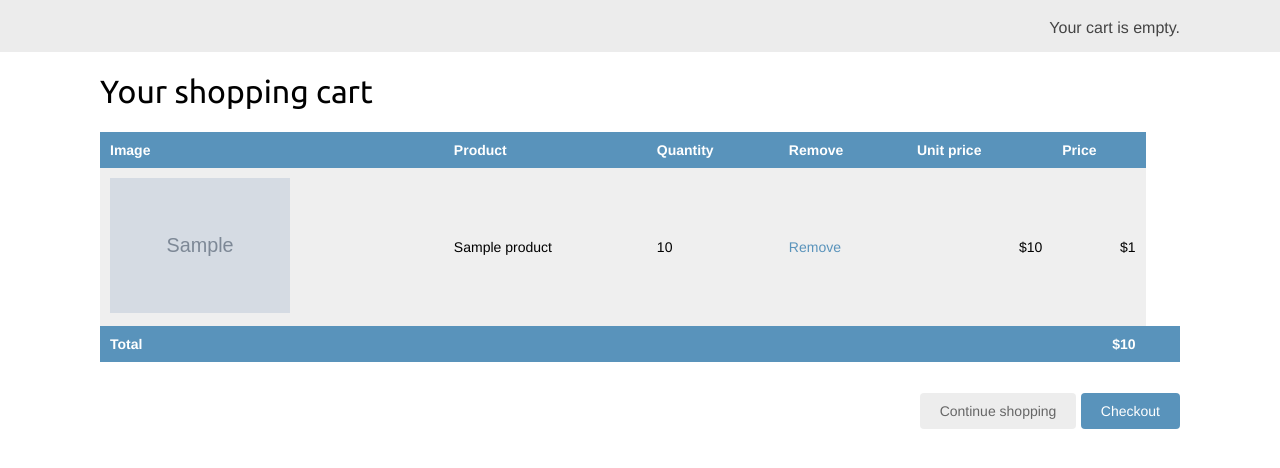
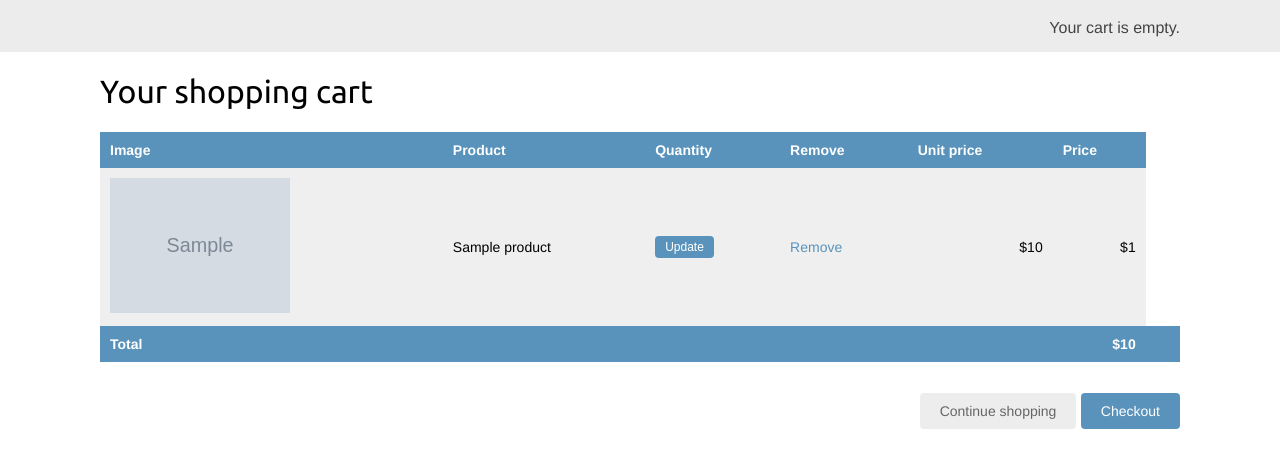
Before and after one commit to damvantai/myshop, a Django app: template cart/templates/cart/detail.html in a window 1280 px wide. Shown: the part 46-514 px from the top of the page. Run offline with Django 3.2, Linux system fonts and the light colour scheme; the template is opened without the code that fills it: most values are stand-ins (such as "Sample title", 1, 10 or a date in 2020); grey boxes marked "Sample" are stand-in pictures.

Commit message:
update product quantities in the cart

```diff
--- a/cart/templates/cart/detail.html
+++ b/cart/templates/cart/detail.html
@@ -28,7 +28,15 @@
                             </a>
                         </td>
                         <td>{{ product.name }}</td>
-                        <td>{{ item.quantity }}</td>
+{#                        <td>{{ item.quantity }}</td>#}
+                        <td>
+                            <form action="{% url "cart:cart_add" product.id %}" method="post">
+                                {{ item.update_quantity_form.quantity }}
+                                {{ item.update_quantity_form.update }}
+                                <input type="submit" value="Update">
+                                {% csrf_token %}
+                            </form>
+                        </td>
                         <td>
                             <a href="{% url "cart:cart_remove" product.id %}">Remove</a>
                         </td>
```
Also changed, not shown: db.sqlite3.
